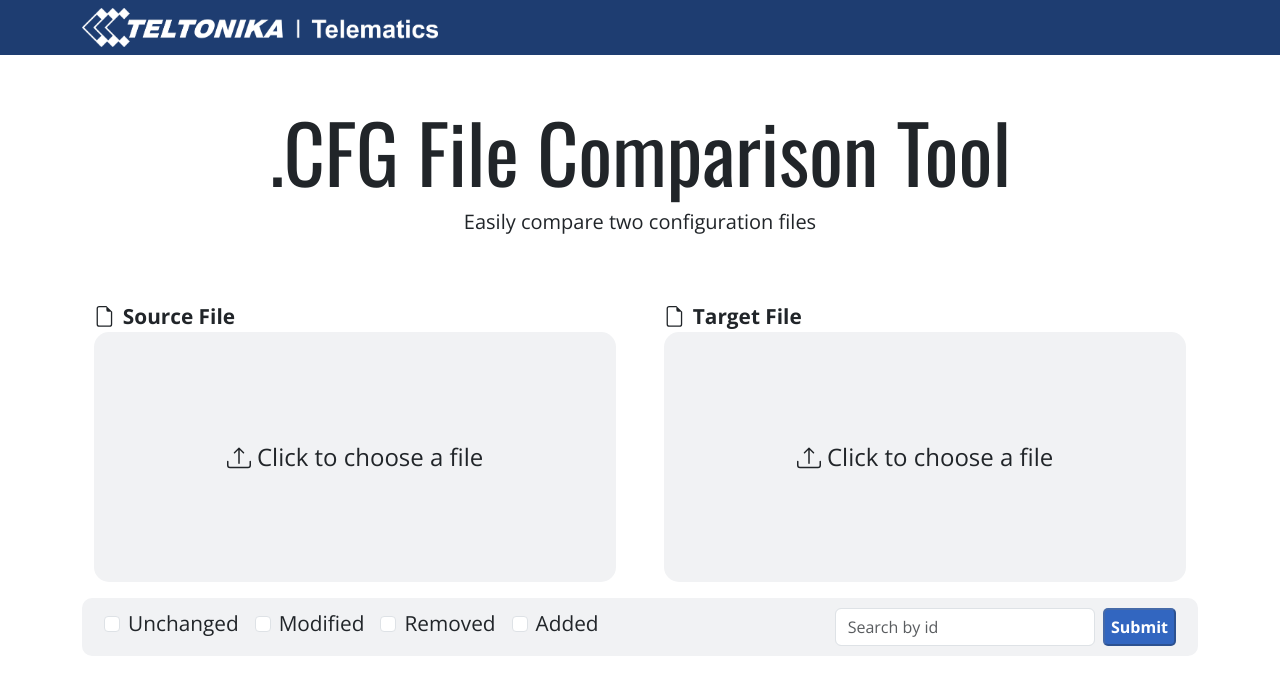
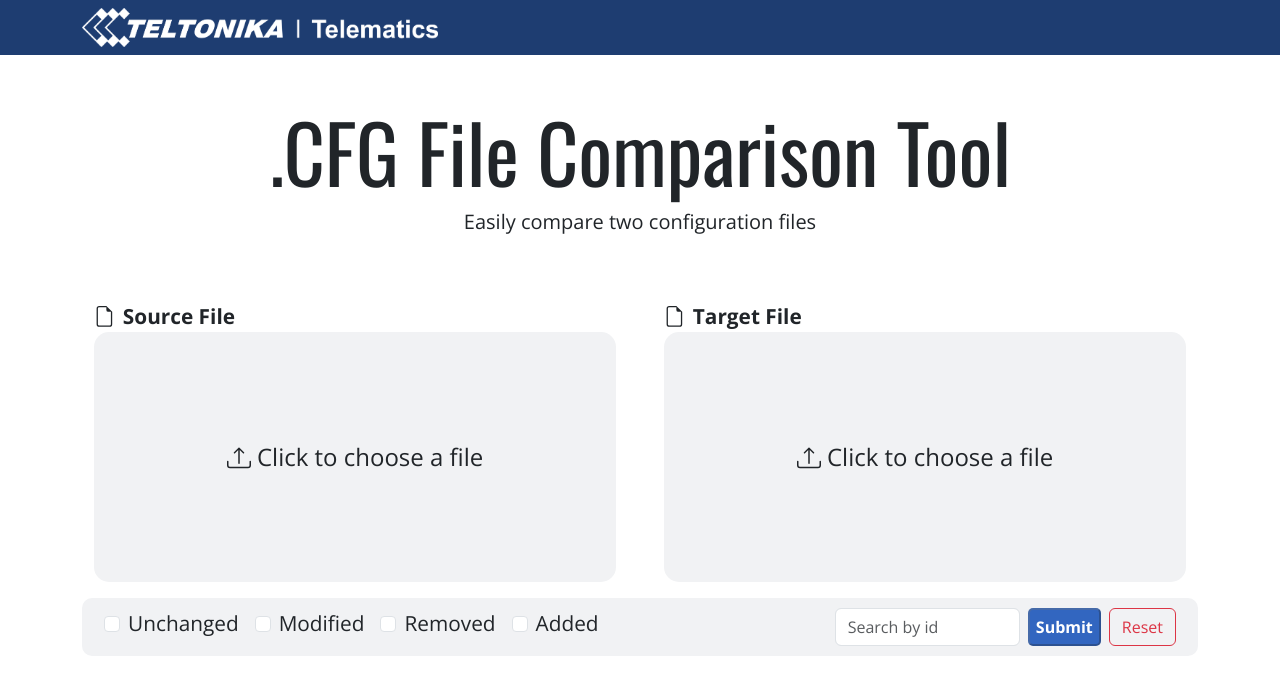
Before and after one commit to astijusar/Praktikos-uzduotys, a React (Vite) app in the folder Exercises/src/Part3/: page / in a window 1280 px wide. Shown: the top 694 px of the page. Built offline with nearby package versions, Linux system fonts and the light colour scheme.

Commit message:
Separate App.jsx into multiple components

```diff
--- a/Exercises/src/Part3/src/App.jsx
+++ b/Exercises/src/Part3/src/App.jsx
@@ -1,12 +1,12 @@
 import { useEffect, useState } from "react";
 import axios from "axios";
-import FileUploadInput from "./components/FileUploadInput";
-import Navbar from "./components/navbar";
+import Navbar from "./components/Navbar";
 import "./css/App.css";
+import FileUploadSection from "./components/FileUploadSection";
 import FilterBar from "./components/FilterBar";
-import FileInformationCard from "./components/FileInformationCard";
-import { BarLoader } from "react-spinners";
-import ResultTable from "./components/ResultTable";
+import ErrorSection from "./components/ErrorSection";
+import LoadingSection from "./components/LoadingSection";
+import ResultSection from "./components/ResultSection";
 
 export default function App() {
   const [isError, setIsError] = useState(false);
@@ -25,6 +25,15 @@ export default function App() {
       ...prevSelectedFiles,
       [fileInputName]: file,
     }));
+  }
+
+  function handleReset() {
+    setSelectedFiles({
+      sourceFile: null,
+      targetFile: null
+    });
+    setComparisonResult(null);
+    setIsActiveSubmitButton(false);
   }
 
   async function handleSubmit(filters, search) {
@@ -84,69 +93,24 @@ export default function App() {
             </p>
           </div>
         </div>
-        <div className="row d-flex justify-content-center mt-5">
-          <div className="col-lg-6">
-            {comparisonResult === null ? (
-              <FileUploadInput
-                fileInputName="sourceFile"
-                onFileSelect={handleFileSelect}
-                label="Source File"
-              />
-            ) : (
-              <FileInformationCard
-                file={sourceFileData}
-                label="Source File: "
-              />
-            )}
-          </div>
-          <div className="col-lg-6 mt-3 mt-lg-0">
-            {comparisonResult === null ? (
-              <FileUploadInput
-                fileInputName="targetFile"
-                onFileSelect={handleFileSelect}
-                label="Target File"
-              />
-            ) : (
-              <FileInformationCard
-                file={targetFileData}
-                label="Target File: "
-              />
-            )}
-          </div>
-        </div>
-        {isError && (
-          <div className="alert alert-danger mt-3" role="alert">
-            Something went wrong. Please try again later!
-          </div>
-        )}
-        {isLoading && (
-          <div className="row mt-3">
-            <div className="col-12">
-              <BarLoader
-                loading={isLoading}
-                className="w-100"
-                color="#1e3d71"
-              />
-            </div>
-          </div>
-        )}
+        <FileUploadSection
+          comparisonResult={comparisonResult}
+          sourceFileData={sourceFileData}
+          targetFileData={targetFileData}
+          handleFileSelect={handleFileSelect}
+        />
+        <ErrorSection isError={isError} />
+        <LoadingSection isLoading={isLoading} />
         <div className="row d-flex justify-content-center mt-4 mt-lg-3">
           <div className="col-12">
             <FilterBar
               onSubmit={handleSubmit}
               isActiveSubmitButton={isActiveSubmitButton}
+              handleReset={handleReset}
             />
           </div>
         </div>
-        {comparisonResult && (
-          <div className="row mb-5 mt-4 mt-lg-3">
-            <div className="col-12">
-              <ResultTable
-                data={comparisonResult}
-              />
-            </div>
-          </div>
-        )}
+        <ResultSection comparisonResult={comparisonResult} />
       </div>
     </div>
   );
--- /dev/null
+++ b/Exercises/src/Part3/src/components/ErrorSection.jsx
@@ -0,0 +1,9 @@
+export default function ErrorSection({ isError }) {
+  return (
+    isError && (
+      <div className="alert alert-danger mt-3" role="alert">
+        Something went wrong. Please try again later!
+      </div>
+    )
+  );
+}
--- /dev/null
+++ b/Exercises/src/Part3/src/components/FileUploadSection.jsx
@@ -0,0 +1,36 @@
+import FileUploadInput from "./FileUploadInput";
+import FileInformationCard from "./FileInformationCard";
+
+export default function FileUploadSection({
+  comparisonResult,
+  sourceFileData,
+  targetFileData,
+  handleFileSelect,
+}) {
+  return (
+    <div className="row d-flex justify-content-center mt-5">
+      <div className="col-lg-6">
+        {comparisonResult === null ? (
+          <FileUploadInput
+            fileInputName="sourceFile"
+            onFileSelect={handleFileSelect}
+            label="Source File"
+          />
+        ) : (
+          <FileInformationCard file={sourceFileData} label="Source File: " />
+        )}
+      </div>
+      <div className="col-lg-6 mt-3 mt-lg-0">
+        {comparisonResult === null ? (
+          <FileUploadInput
+            fileInputName="targetFile"
+            onFileSelect={handleFileSelect}
+            label="Target File"
+          />
+        ) : (
+          <FileInformationCard file={targetFileData} label="Target File: " />
+        )}
+      </div>
+    </div>
+  );
+}
--- a/Exercises/src/Part3/src/components/FilterBar.jsx
+++ b/Exercises/src/Part3/src/components/FilterBar.jsx
@@ -1,7 +1,7 @@
 import { useState } from "react";
 import "./css/FilterBar.css";
 
-export default function FilterBar({ onSubmit, isActiveSubmitButton }) {
+export default function FilterBar({ onSubmit, isActiveSubmitButton, handleReset }) {
   const [searchValue, setSearchValue] = useState('');
   const [filters, setFilters] = useState({
     unchanged: false,
@@ -95,11 +95,18 @@ export default function FilterBar({ onSubmit, isActiveSubmitButton }) {
           />
           <button
             type="button"
-            className="filter-bar-btn"
+            className="filter-bar-btn me-2"
             onClick={handleSubmit}
             disabled={!isActiveSubmitButton}
           >
             Submit
+          </button>
+          <button
+            type="button"
+            className="btn btn-outline-danger"
+            onClick={handleReset}
+          >
+            Reset
           </button>
         </div>
       </div>
--- /dev/null
+++ b/Exercises/src/Part3/src/components/LoadingSection.jsx
@@ -0,0 +1,13 @@
+import { BarLoader } from "react-spinners";
+
+export default function LoadingSection({ isLoading }) {
+  return (
+    isLoading && (
+      <div className="row mt-3">
+        <div className="col-12">
+          <BarLoader loading={isLoading} className="w-100" color="#1e3d71" />
+        </div>
+      </div>
+    )
+  );
+}
--- /dev/null
+++ b/Exercises/src/Part3/src/components/ResultSection.jsx
@@ -0,0 +1,13 @@
+import ResultTable from "./ResultTable";
+
+export default function ResultSection({ comparisonResult }) {
+  return (
+    comparisonResult && (
+      <div className="row mb-5 mt-4 mt-lg-3">
+        <div className="col-12">
+          <ResultTable data={comparisonResult} />
+        </div>
+      </div>
+    )
+  );
+}
```
